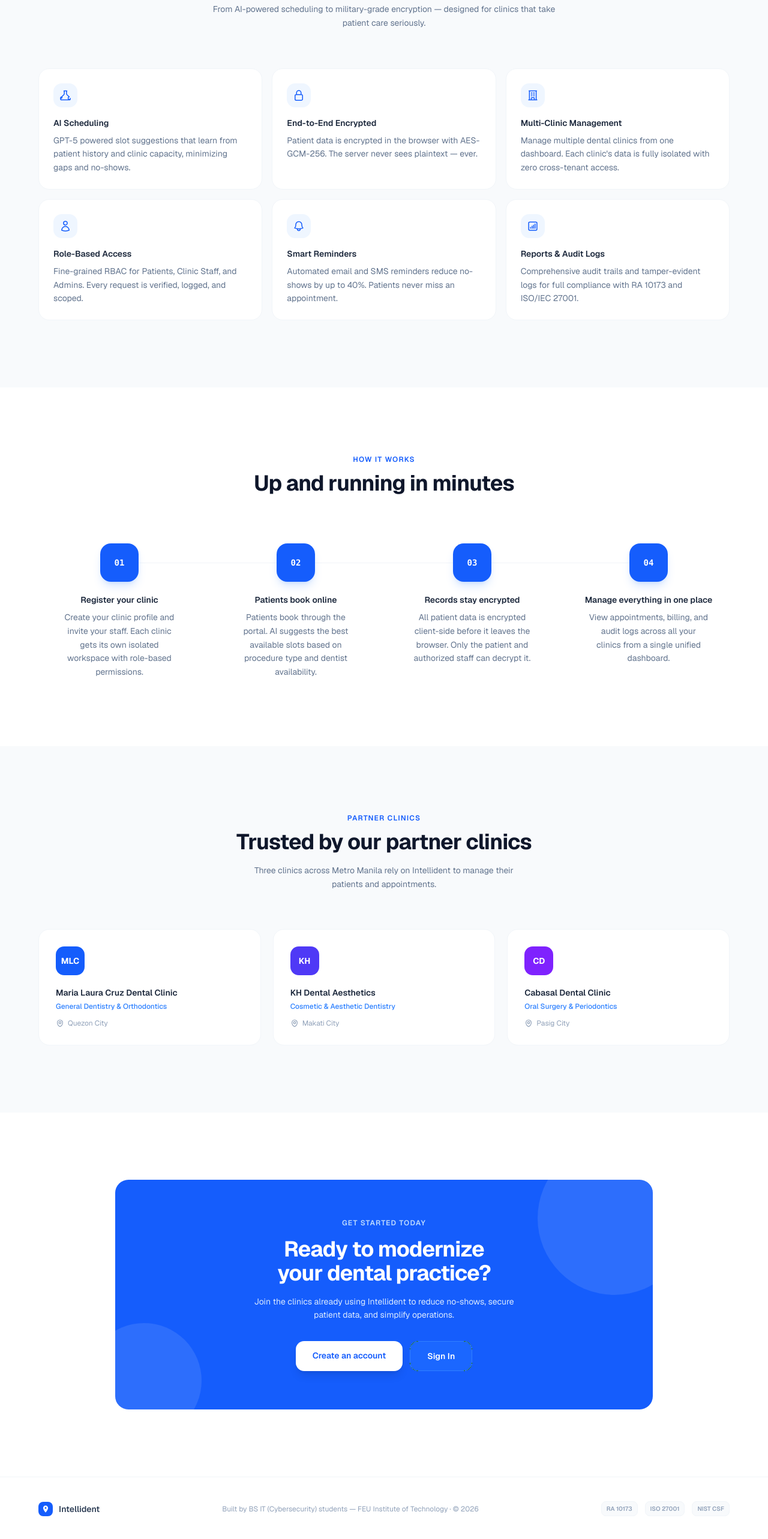
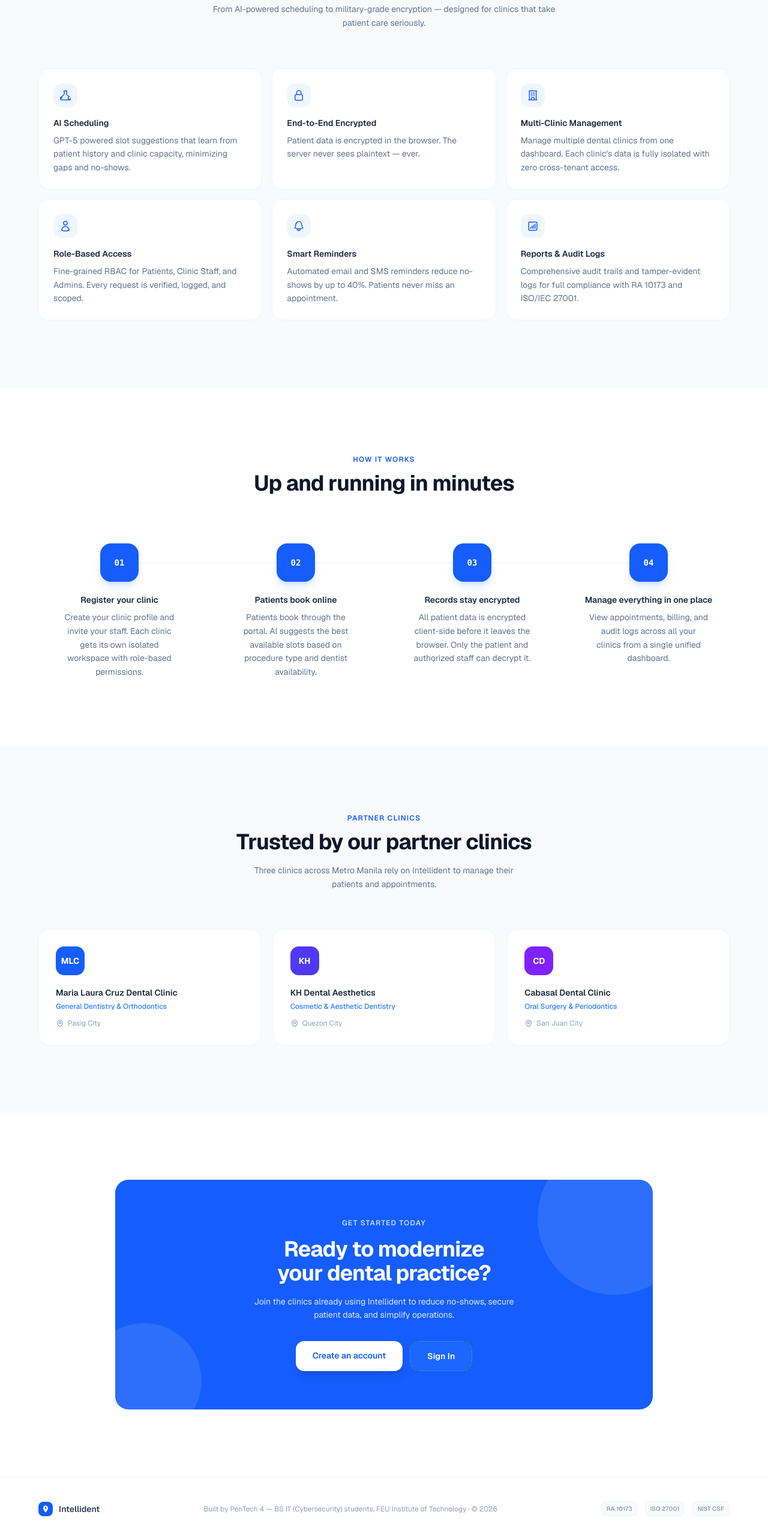
Before and after one commit to intellidentinc/intellident, a Next.js app: page / in a window 1280 px wide. Shown: the part 1409-3975 px from the top of the page at 60% size. Built offline with nearby package versions, Linux system fonts and the light colour scheme.

Commit message:
fix: updated  landing page

```diff
--- a/app/modules/landing-page/ClinicsSection.jsx
+++ b/app/modules/landing-page/ClinicsSection.jsx
@@ -6,21 +6,21 @@ import { motion, useInView } from 'framer-motion';
 const clinics = [
   {
     name: 'Maria Laura Cruz Dental Clinic',
-    location: 'Quezon City',
+    location: 'Pasig City',
     initials: 'MLC',
     color: 'bg-blue-600',
     specialty: 'General Dentistry & Orthodontics',
   },
   {
     name: 'KH Dental Aesthetics',
-    location: 'Makati City',
+    location: 'Quezon City',
     initials: 'KH',
     color: 'bg-indigo-600',
     specialty: 'Cosmetic & Aesthetic Dentistry',
   },
   {
     name: 'Cabasal Dental Clinic',
-    location: 'Pasig City',
+    location: 'San Juan City',
     initials: 'CD',
     color: 'bg-violet-600',
     specialty: 'Oral Surgery & Periodontics',
--- a/app/modules/landing-page/FeaturesSection.jsx
+++ b/app/modules/landing-page/FeaturesSection.jsx
@@ -21,7 +21,7 @@ const features = [
       </svg>
     ),
     title: 'End-to-End Encrypted',
-    description: 'Patient data is encrypted in the browser with AES-GCM-256. The server never sees plaintext — ever.',
+    description: 'Patient data is encrypted in the browser. The server never sees plaintext — ever.',
   },
   {
     icon: (
--- a/app/modules/landing-page/Footer.jsx
+++ b/app/modules/landing-page/Footer.jsx
@@ -17,7 +17,7 @@ export default function Footer() {
 
           {/* Center text */}
           <p className="text-xs text-slate-400 text-center">
-            Built by BS IT (Cybersecurity) students — FEU Institute of Technology &middot; &copy; 2026
+            Built by PenTech 4 — BS IT (Cybersecurity) students, FEU Institute of Technology &middot; &copy; 2026
           </p>
 
           {/* Compliance badges */}
```
